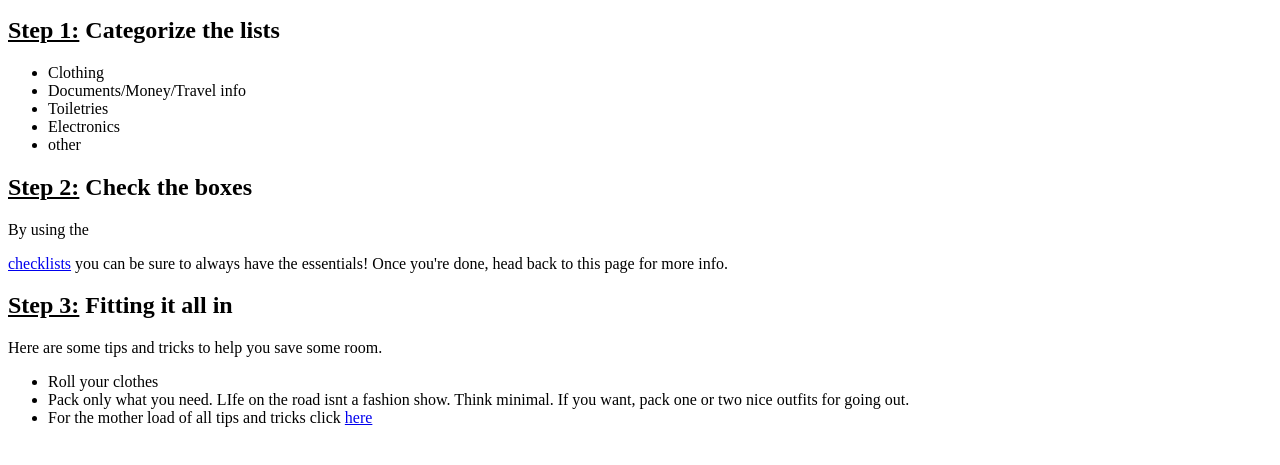
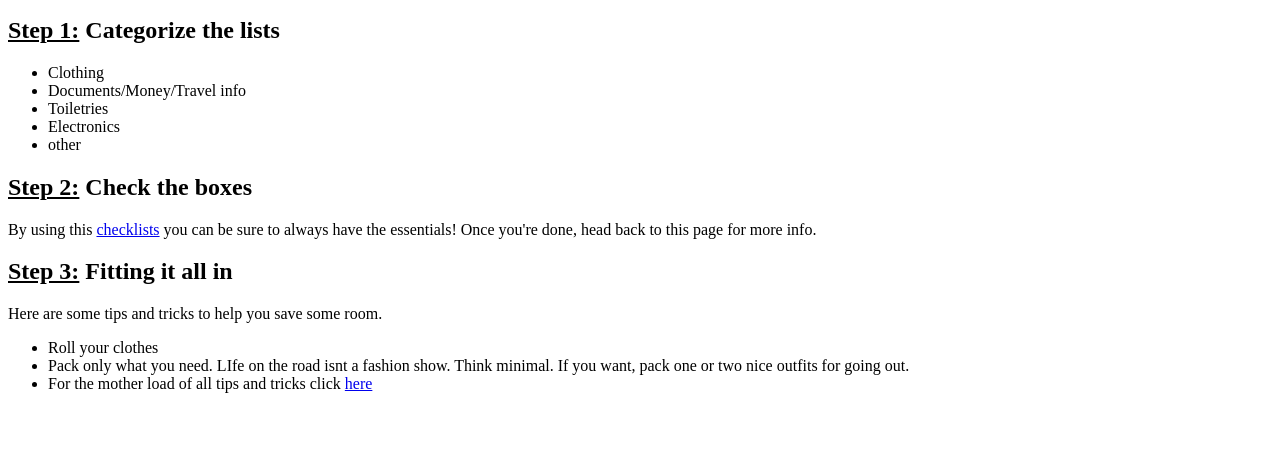
Before and after one commit to JTYLERK/Jtylerk.github.io, a plain HTML site: page index.html in a window 1280 px wide. Shown: the part 171-636 px from the top of the page. Drawn offline with Linux system fonts and the light colour scheme.

Commit message:
relinked the checklist to checklist page

```diff
--- a/index.html
+++ b/index.html
@@ -9,8 +9,11 @@
 
 <center><img src="backpack_essential.jpg" alt="backpack" height="330" width="520" /></center>
 
+<div>
 <p>It's not always easy getting ready to go on vacation. Even more so when your vacation turns in to a 6 month adventure backpacking in a foriegn country. Expect anything and everything to go wrong and to make what you got work for you. If you are anything like me and wait till the last second before boarding the plane, you may forget the most important things for your trip like socks and clean underwear or in my case, your <strong>PASSPORT!</strong></p>
+</div>
 
+<div>
 <h2><u>Step 1:</u> Categorize the lists</h2>
 	<ul>
 		<li>Clothing</li>
@@ -19,11 +22,13 @@
 		<li>Electronics</li>
 		<li>other</li>
 	</ul>
+</div>
 
+<div>
 <h2><u>Step 2:</u> Check the boxes</h2>
 
-<p> By using the <nav> <a href="checklist.html">checklists</a> you can be sure to always have the essentials! Once you're done, head back to this page for more info.</p>
-
+<p> By using this <a href="checklist.html">checklists</a> you can be sure to always have the essentials! Once you're done, head back to this page for more info.</p>
+</div>
 
 <h2><u>Step 3:</u> Fitting it all in</h2>
 <p>Here are some tips and tricks to help you save some room.</p>
```
